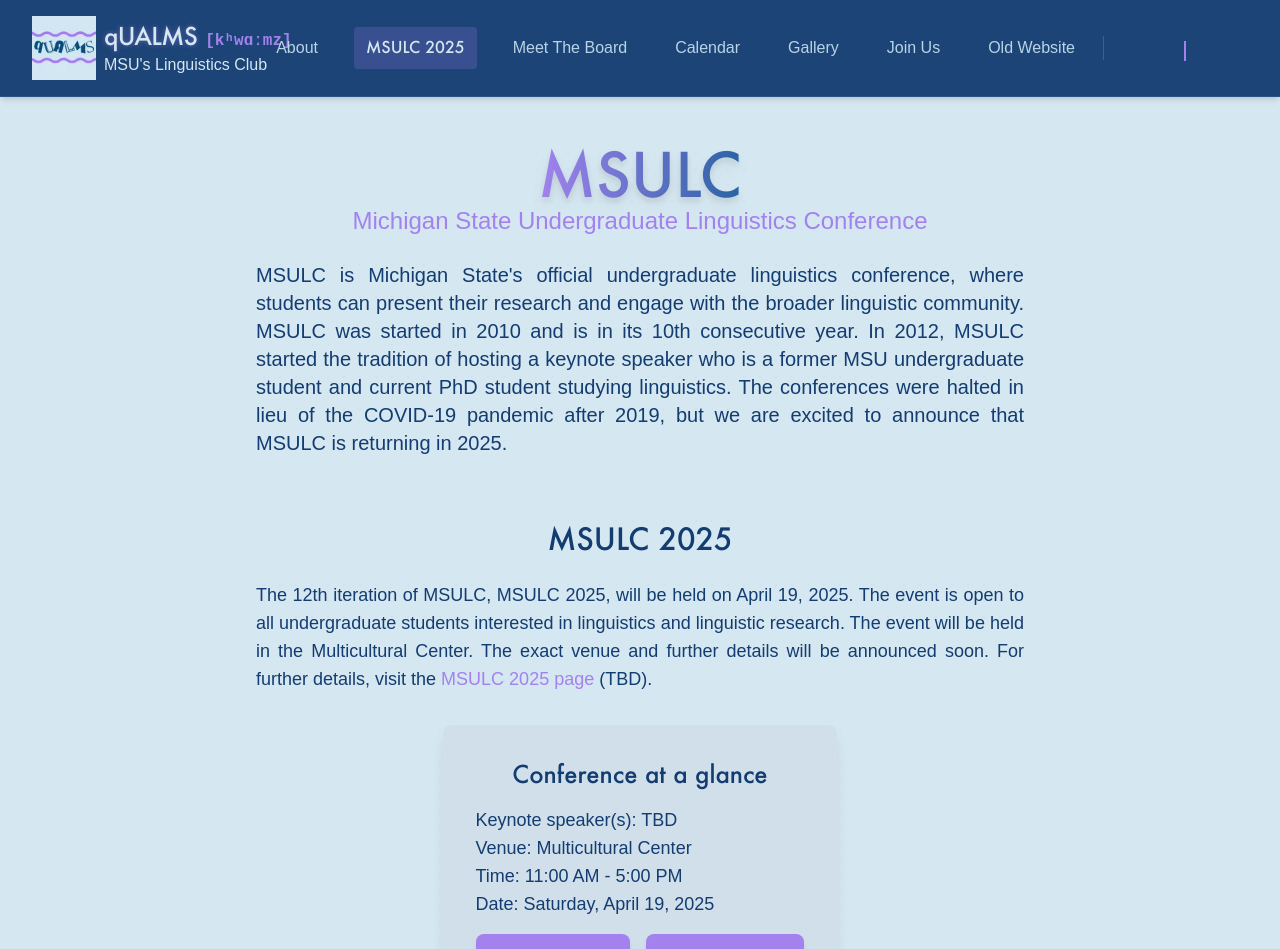
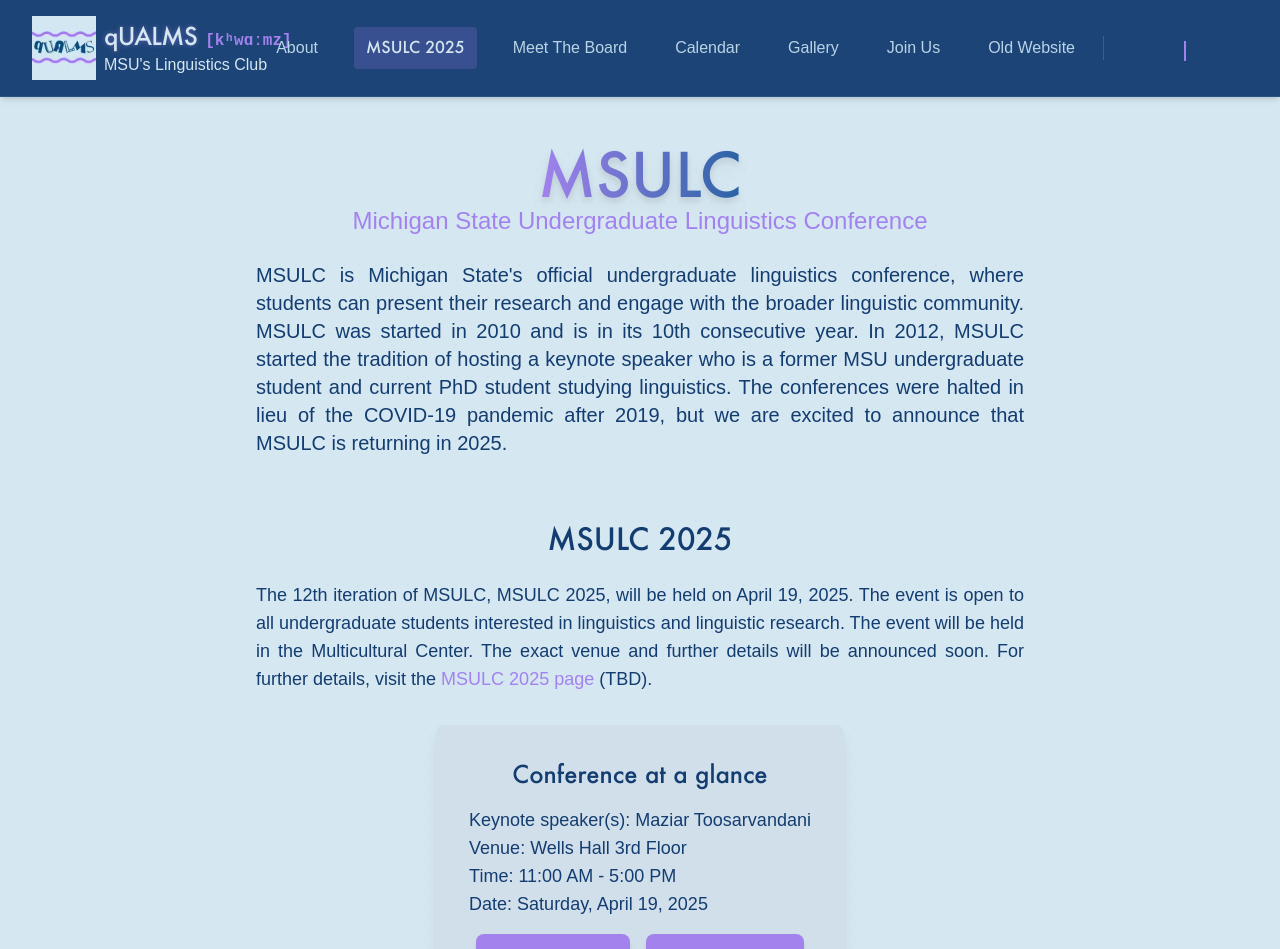
Before and after one commit to DevT02/qUALMS-website, a Next.js app: page /msulc in a window 1280 px wide. Shown: the top 949 px of the page. Built offline with nearby package versions, Linux system fonts and the light colour scheme; a web font is replaced by a local one.

Commit message:
updated speaker name

```diff
--- a/src/app/msulc/page.tsx
+++ b/src/app/msulc/page.tsx
@@ -35,8 +35,8 @@
             <div className = "flex flex-col gap-4 mx-auto max-w-3xl text-center mb-16 p-8 bg-slate-300/40 rounded-lg shadow-lg border border-ice-100/10">
               <h2 className = "text-2xl font-bold">Conference at a glance</h2>
               <ul className = "text-lg text-justify">
-                <li>Keynote speaker(s): TBD</li>
-                <li>Venue: Multicultural Center</li>
+                <li>Keynote speaker(s): Maziar Toosarvandani</li>
+                <li>Venue: Wells Hall 3rd Floor</li>
                 <li>Time: 11:00 AM - 5:00 PM</li>
                 <li>Date: Saturday, April 19, 2025</li>
               </ul>
```
